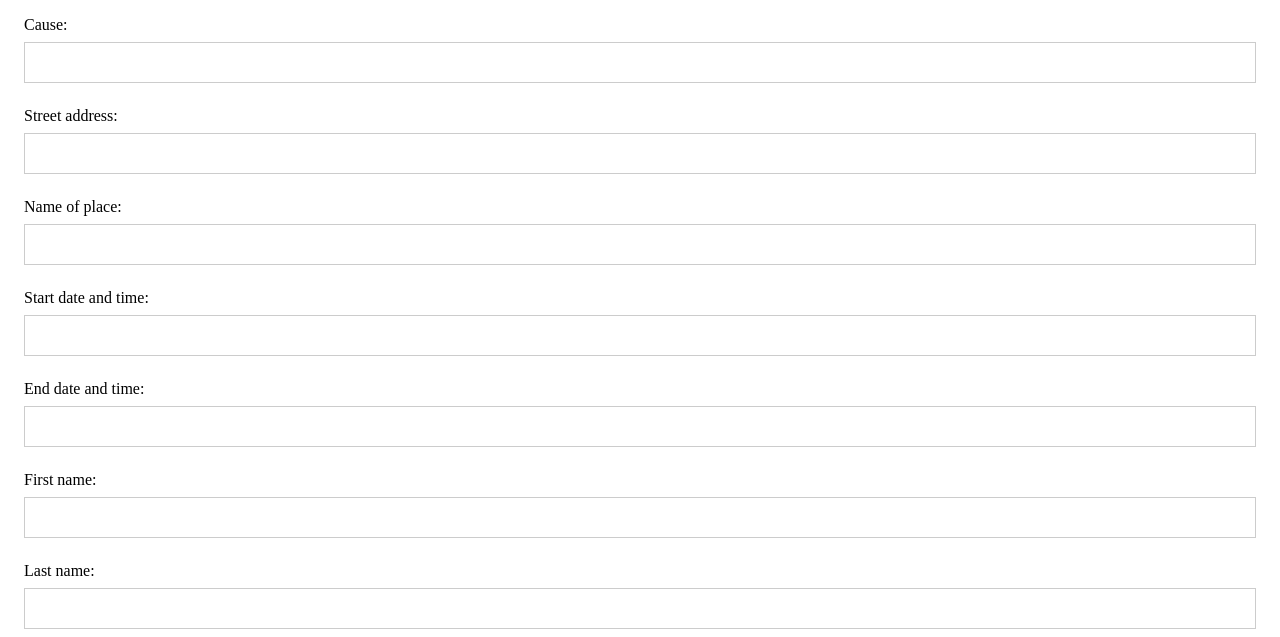
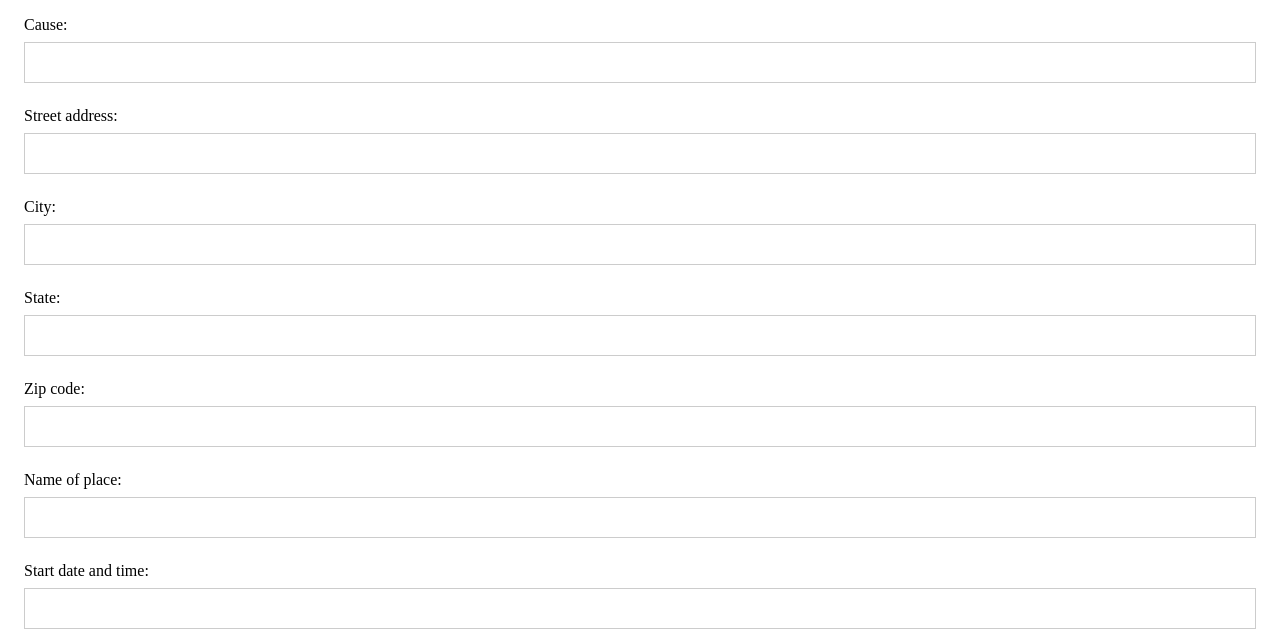
Before and after one commit to juhyem/gwcfinalproject, a Django app: page /post/new/ in a window 1280 px wide. Shown: the part 461-1098 px from the top of the page. Run offline with Django 3.2, Linux system fonts and the light colour scheme; some libraries are stand-ins or nearby versions.

Commit message:
included city, state, and zip code in form and model

```diff
--- a/Catalyze/events/forms.py
+++ b/Catalyze/events/forms.py
@@ -5,11 +5,11 @@ from django.forms import DateTimeField
 
 class EventForm(forms.ModelForm):
 
-    start_date_and_time = DateTimeField(input_formats=["%d %b %Y %H:%M:%S %Z"])
-    end_date_and_time = DateTimeField(input_formats=["%d %b %Y %H:%M:%S %Z"])
+    # start_date_and_time = DateTimeField(input_formats=["%d %b %Y %H:%M:%S %Z"])
+    # end_date_and_time = DateTimeField(input_formats=["%d %b %Y %H:%M:%S %Z"])
     class Meta:
         model = Event
-        fields = ('title', 'cause', 'street_address', 'name_of_place', 'start_date_and_time', 'end_date_and_time', 'first_name', 'last_name', 'email', 'phone', 'description', 'image')
+        fields = ('title', 'cause', 'street_address', 'city', 'state', 'zip_code', 'name_of_place', 'start_date_and_time', 'end_date_and_time', 'first_name', 'last_name', 'email', 'phone', 'description', 'image')
 
     # start_time = forms.TimeField(widget = AdminTimeWidget)
     # start_date = forms.DateField(widget = AdminDateWidget)
--- a/Catalyze/events/models.py
+++ b/Catalyze/events/models.py
@@ -42,6 +42,9 @@ class Event(models.Model):
     cause = models.CharField(max_length=200)
     # location
     street_address = models.CharField(max_length=150)
+    city = models.CharField(max_length=150, null=True)
+    state = models.CharField(max_length=20, null=True)
+    zip_code = models.CharField(max_length=6, null=True)
     name_of_place = models.CharField(max_length=150)
     # time
     start_date_and_time = models.DateTimeField()
--- a/Catalyze/events/templates/events/post_detail.html
+++ b/Catalyze/events/templates/events/post_detail.html
@@ -15,6 +15,7 @@
         <p><b>Where?</p></b>
         <p>{{ post.name_of_place }}</p>
         <p>{{ post.street_address }}</p>
+        <p>{{ post.city }}, {{ post.state }} {{ post.zip_code }}</p>
         <p><b>When?</p></b>
         <p>{{ post.start_date_and_time }} to {{ post.end_date_and_time }}</p>
 
--- a/Catalyze/events/templates/events/post_list.html
+++ b/Catalyze/events/templates/events/post_list.html
@@ -7,6 +7,7 @@
 <!-- <table>
   <tr>
     <td> -->
+<input type="text" id="myInput" onkeyup="myFunction()" placeholder="Enter a zip code...">
 <div class="card">
   <div class="post">
   <!-- <img src="http://i.imgur.com/kYJz6hS.jpg" alt="Love" style="width:100%"> -->
```
Also changed, not shown: Catalyze/events/migrations/0011_auto_20170807_1336.py (added).
